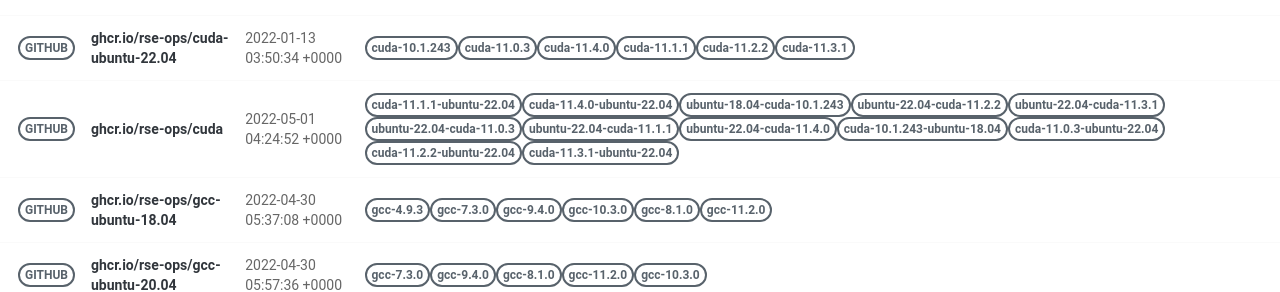
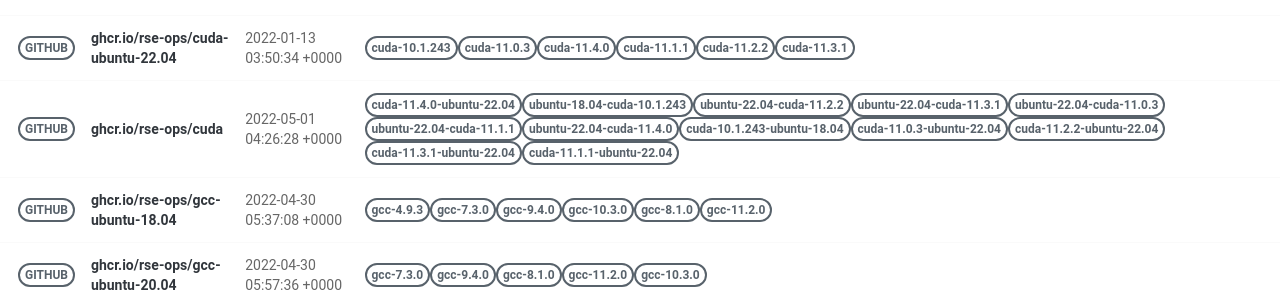
Before and after one commit to rse-ops/docker-images, a Jekyll site: the page built from pages/index.md, in a window 1280 px wide. Shown: the part 414-706 px from the top of the page. Built offline with Jekyll 4.4.1, drawn with Linux system fonts in a browser that asks for light colours; nearby versions of some CDN libraries; part of the change alters nothing that is shown.

Commit message:
Automated push to update library 2022-05-01

```diff
--- a/_library/ghcr.io-rse-ops-cuda.md
+++ b/_library/ghcr.io-rse-ops-cuda.md
@@ -1,14 +1,11 @@
 ---
 layout: container
 name: ghcr.io/rse-ops/cuda
-updated_at: 2022-05-01 04:24:52.787282
+updated_at: 2022-05-01 04:26:28.914091
 
 
 container_url: https://github.com/orgs/rse-ops/packages/container/package/cuda
 versions:
- - tag: cuda-11.1.1-ubuntu-22.04
-   dockerfile: https://github.com/rse-ops/docker-images/blob/main/ubuntu/cuda/Dockerfile
-   manifest: https://crane.ggcr.dev/manifest/ghcr.io/rse-ops/cuda:cuda-11.1.1-ubuntu-22.04
  - tag: cuda-11.4.0-ubuntu-22.04
    dockerfile: https://github.com/rse-ops/docker-images/blob/main/ubuntu/cuda/Dockerfile
    manifest: https://crane.ggcr.dev/manifest/ghcr.io/rse-ops/cuda:cuda-11.4.0-ubuntu-22.04
@@ -42,5 +39,8 @@ versions:
  - tag: cuda-11.3.1-ubuntu-22.04
    dockerfile: https://github.com/rse-ops/docker-images/blob/main/ubuntu/cuda/Dockerfile
    manifest: https://crane.ggcr.dev/manifest/ghcr.io/rse-ops/cuda:cuda-11.3.1-ubuntu-22.04
+ - tag: cuda-11.1.1-ubuntu-22.04
+   dockerfile: https://github.com/rse-ops/docker-images/blob/main/ubuntu/cuda/Dockerfile
+   manifest: https://crane.ggcr.dev/manifest/ghcr.io/rse-ops/cuda:cuda-11.1.1-ubuntu-22.04
 
 ---
```
